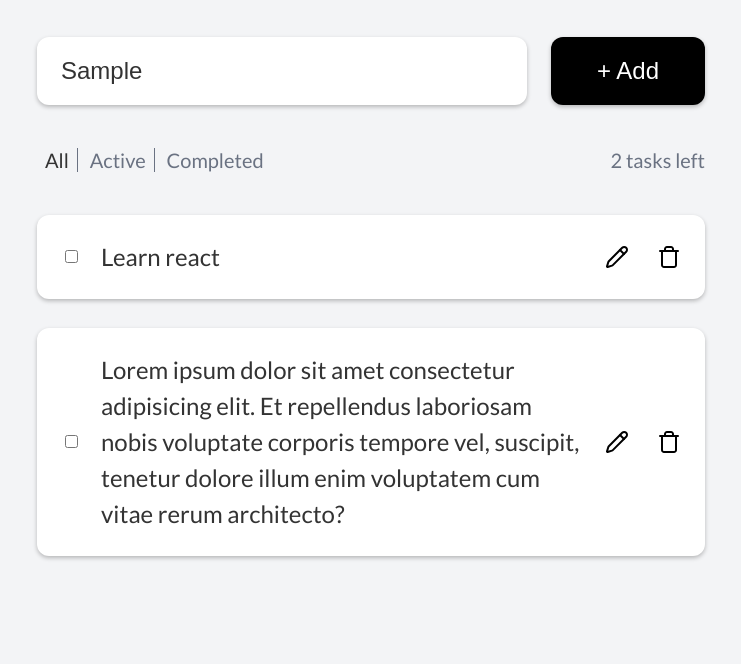
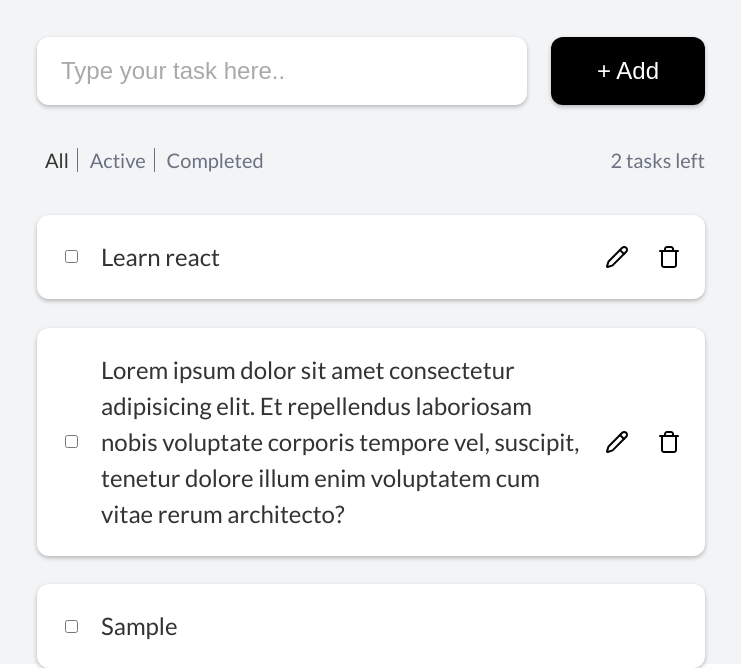
Before and after one commit to ITfrontTop/todo, a website built with Vite: page index.html in a window 1280 px wide. Both pictures are taken after typing "Sample" into the empty fields and a click on the button "+ Add". Shown: the part 136-804 px from the top of the page, without its empty margins (269-1010 px from the left). Built offline with nearby package versions, Linux system fonts and the light colour scheme.

Commit message:
added element in list

```diff
--- a/index.html
+++ b/index.html
@@ -43,8 +43,13 @@
           </div>
           <div class="content">
             <div class="content__item">
-              <input type="checkbox" name="add" id="add-item" />
-              <label class="content__text" for="add-item"> Learn react </label>
+              <input
+                class="content__checkbox"
+                type="checkbox"
+                name="add"
+                id="add-item"
+              />
+              <label class="content__text" for="add-item">Learn react </label>
               <div class="button__wrapper">
                 <button class="button__edit">
                   <svg class="button__icon">
@@ -59,7 +64,12 @@
               </div>
             </div>
             <div class="content__item">
-              <input type="checkbox" name="add" id="add-item" />
+              <input
+                class="content__checkbox"
+                type="checkbox"
+                name="add"
+                id="add-item"
+              />
               <label class="content__text" for="add-item">
                 Lorem ipsum dolor sit amet consectetur adipisicing elit. Et
                 repellendus laboriosam nobis voluptate corporis tempore vel,
--- a/src/scripts/main.js
+++ b/src/scripts/main.js
@@ -0,0 +1,49 @@
+const inputTodo = document.querySelector('.add__input');
+const addBtn = document.querySelector('.add__btn');
+const itemList = document.querySelector('.content');
+const checkboxInput = document.querySelector('.content__checkbox');
+const textTodo = document.querySelector('.content__text');
+
+const dataTodo = [];
+
+addBtn.addEventListener('click', () => {
+  console.log(inputTodo.value);
+
+  const item = document.createElement('div');
+  item.classList.add('content__item');
+
+  const checkboxItem = document.createElement('input');
+  checkboxItem.classList.add('content__checkbox');
+  checkboxItem.type = 'checkbox';
+  checkboxItem.name = 'add';
+  checkboxItem.id = 'add-item';
+
+  const labelText = document.createElement('label');
+  labelText.classList.add('content__text');
+  labelText.setAttribute('for', 'add-item');
+  labelText.textContent = inputTodo.value;
+
+  const btnWrapper = document.createElement('div');
+  btnWrapper.classList.add('button__wrapper');
+
+  // button edit and delete
+  const btnEdit = document.createElement('button');
+  btnEdit.classList.add('button__edit');
+
+  const btnDelete = document.createElement('button');
+  btnDelete.classList.add('button__delete');
+
+  itemList.append(item);
+
+  item.append(checkboxItem);
+  item.append(labelText);
+  item.append(btnWrapper);
+
+  // added button
+  btnWrapper.append(btnEdit);
+  btnWrapper.append(btnDelete);
+
+  inputTodo.value = '';
+});
+
+// продовжити з svg button
--- a/src/styles/main.scss
+++ b/src/styles/main.scss
@@ -70,6 +70,8 @@
     background-color: v.$color-black;
     transition: background-color 0.2s linear;
 
+    cursor: pointer;
+
     &:hover {
       background-color: v.$color-text;
     }
@@ -89,6 +91,7 @@
     padding: 0 0.5rem;
 
     border-right: 1px solid v.$color-text-light;
+    cursor: pointer;
 
     &:last-child {
       border-right: none;
@@ -116,6 +119,10 @@
 
     @extend %borderAndBoxShadow;
     background-color: v.$color-white;
+  }
+
+  &__checkbox {
+    cursor: pointer;
   }
 
   &__text {
```
